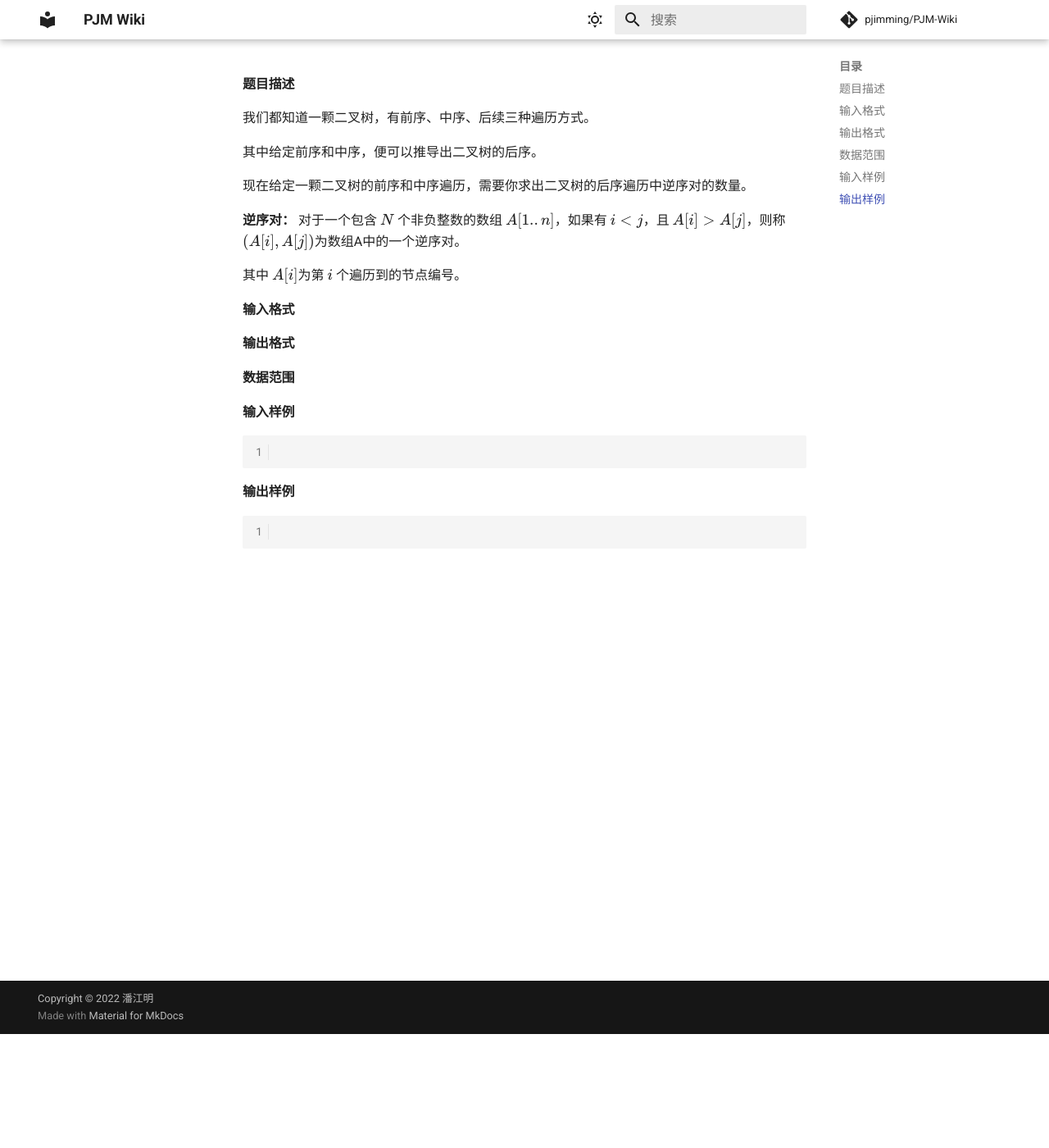
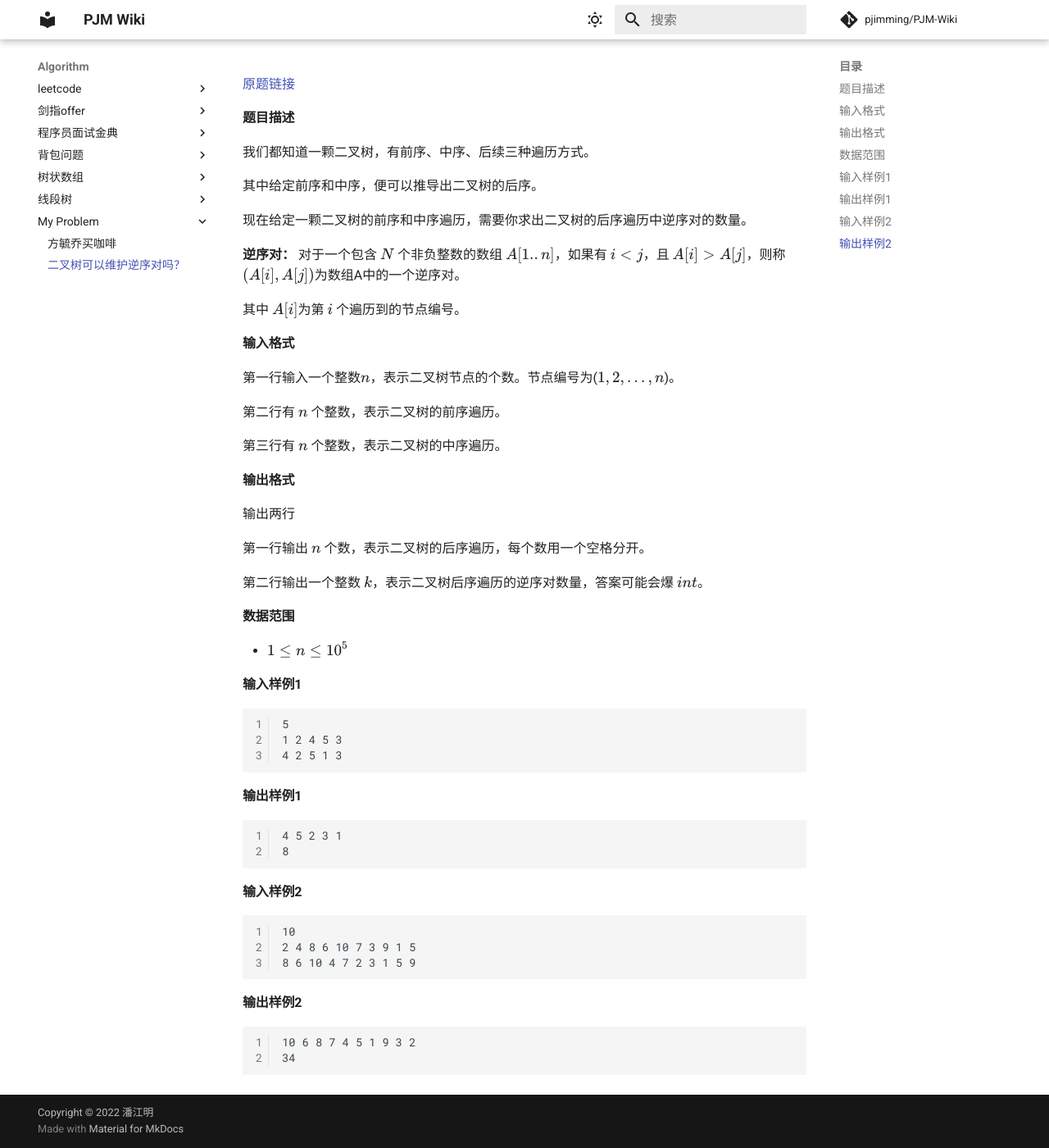
Before and after one commit to pjimming/PJM-Wiki, an MkDocs documentation site: the page built from docs/algorithm/myproblem/numofnxd.md, in a window 1280 px wide and 1400 px high, scrolled down 139 px. Shown: the whole window at 82% size. Built offline with MkDocs 1.6.1 and Material for MkDocs 9.7.7, drawn with Linux system fonts in a browser that asks for light colours; comment, search, counter and statistics services are not loaded.

Commit message:
myproblem numofnxd

````diff
--- a/docs/algorithm/myproblem/numofnxd.md
+++ b/docs/algorithm/myproblem/numofnxd.md
@@ -1,4 +1,6 @@
 # 二叉树可以维护逆序对吗？
+
+[原题链接](https://yzcode.top/problem/T1003)
 
 #### 题目描述
 我们都知道一颗二叉树，有前序、中序、后续三种遍历方式。
@@ -12,20 +14,44 @@
 其中 $A[i]$为第 $i$ 个遍历到的节点编号。
 
 #### 输入格式
+第一行输入一个整数$n$，表示二叉树节点的个数。节点编号为($1,2,...,n$)。
 
+第二行有 $n$ 个整数，表示二叉树的前序遍历。
+
+第三行有 $n$ 个整数，表示二叉树的中序遍历。
 
 #### 输出格式
+输出两行
 
+第一行输出 $n$ 个数，表示二叉树的后序遍历，每个数用一个空格分开。
+
+第二行输出一个整数 $k$，表示二叉树后序遍历的逆序对数量，答案可能会爆 $int$。
 
 #### 数据范围
+- $1\le n\le 10^5$
 
-
-#### 输入样例
+#### 输入样例1
+```
+5
+1 2 4 5 3
+4 2 5 1 3
 ```
 
+#### 输出样例1
+```
+4 5 2 3 1
+8
 ```
 
-#### 输出样例
+#### 输入样例2
+```
+10
+2 4 8 6 10 7 3 9 1 5
+8 6 10 4 7 2 3 1 5 9
 ```
 
+#### 输出样例2
 ```
+10 6 8 7 4 5 1 9 3 2
+34
+```
--- a/mkdocs.yml
+++ b/mkdocs.yml
@@ -115,6 +115,7 @@
       - 【模板】线段树2(区间修改，区间查询): algorithm/segmentTree/7.md
     - My Problem:
       - 方毓乔买咖啡: algorithm/myproblem/fyqbuycoffee.md
+      - 二叉树可以维护逆序对吗？: algorithm/myproblem/numofnxd.md
   - Java:
     - JavaSE:
       - Java语法规范: java/javase/JavaSE笔记（一）.md
````
